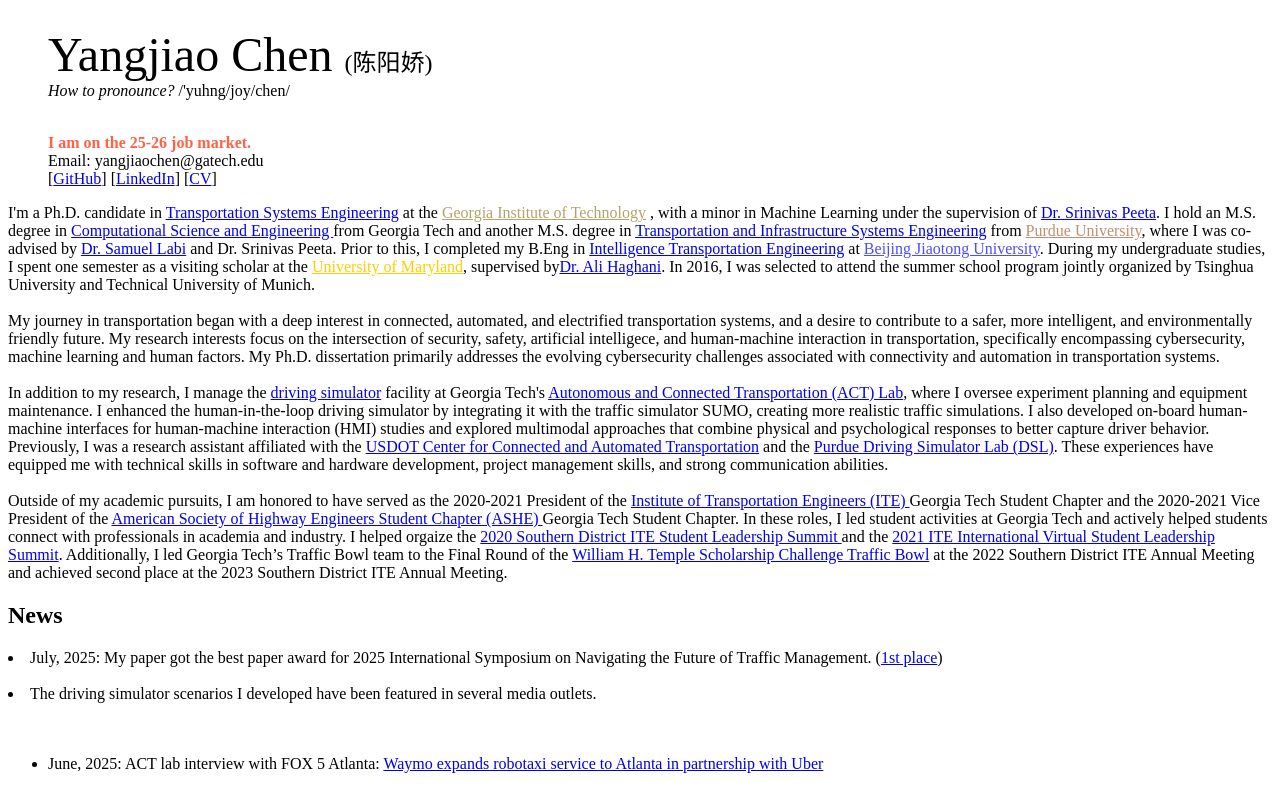
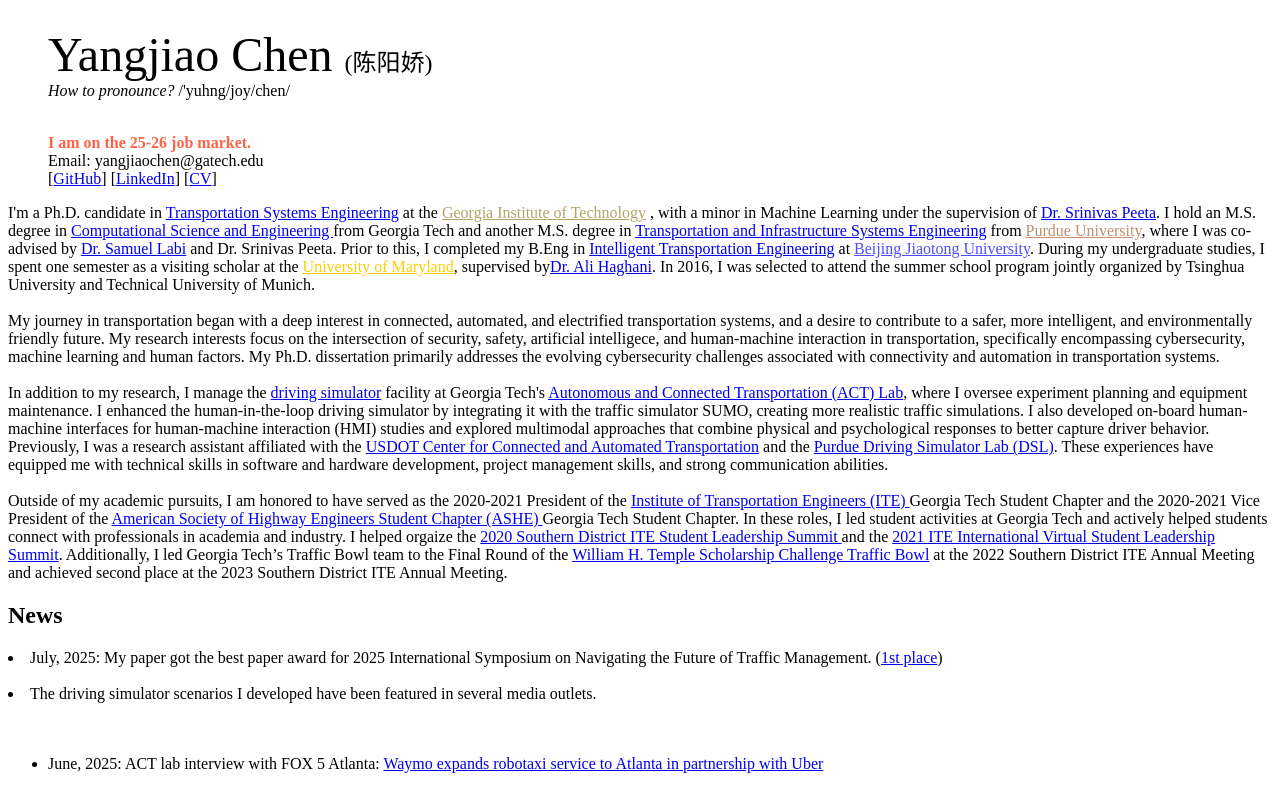
Before and after one commit to YangjiaoChen/YangjiaoChen.github.io, a Jekyll site: the page built from index.html, in a window 1280 px wide and 900 px high, scrolled down 467 px, cut to the strip 20-815 px from the top of the window. Built offline with Jekyll 4.4.1, drawn with Linux system fonts in a browser that asks for light colours.

Commit message:
Fix typo in educational background section

```diff
--- a/index.html
+++ b/index.html
@@ -119,7 +119,7 @@ I'm a Ph.D. candidate in <a href="https://prod.ce.gatech.edu/academics/groups/tr
 ,  with a minor in Machine Learning under the supervision of <a href="https://ce.gatech.edu/directory/person/srinivas-peeta" target="_blank">Dr. Srinivas Peeta</a>.
 I hold an M.S. degree in <a href="https://cse.gatech.edu" target="_blank">Computational Science and Engineering </a> from Georgia Tech and another M.S. degree in <a href="https://engineering.purdue.edu/CE/Academics/Groups/Transportation" target="_blank">Transportation and Infrastructure Systems Engineering</a>
 from <a href="https://www.purdue.edu" target="_blank" style="color:rgb(194,142,112)">Purdue University</a>, where I was co-advised by <a href="https://engineering.purdue.edu/CE/People/ptProfile?resource_id=2416" target="_blank">Dr. Samuel Labi</a>
-and Dr. Srinivas Peeta. Prior to this, I completed my B.Eng in <a href="http://en.trans.bjtu.edu.cn" target="_blank">Intelligence Transportation Engineering</a> at <a href="http://en.njtu.edu.cn" target="_blank"  style="color:rgb(77,77,255)">Beijing Jiaotong University</a>.
+and Dr. Srinivas Peeta. Prior to this, I completed my B.Eng in <a href="http://en.trans.bjtu.edu.cn" target="_blank">Intelligent Transportation Engineering</a> at <a href="http://en.njtu.edu.cn" target="_blank"  style="color:rgb(77,77,255)">Beijing Jiaotong University</a>.
 During my undergraduate studies, I spent one semester as a visiting scholar at the <a href="https://umd.edu" target="_blank"  style="color:rgb(255,205,0)"> University of Maryland</a>, supervised by<a href="https://cee.umd.edu/clark/faculty/269/Ali-Haghani" target="_blank">Dr. Ali Haghani</a>.
 In 2016, I was selected to attend the summer school program jointly organized by Tsinghua University and Technical University of Munich.
 <br />
```
